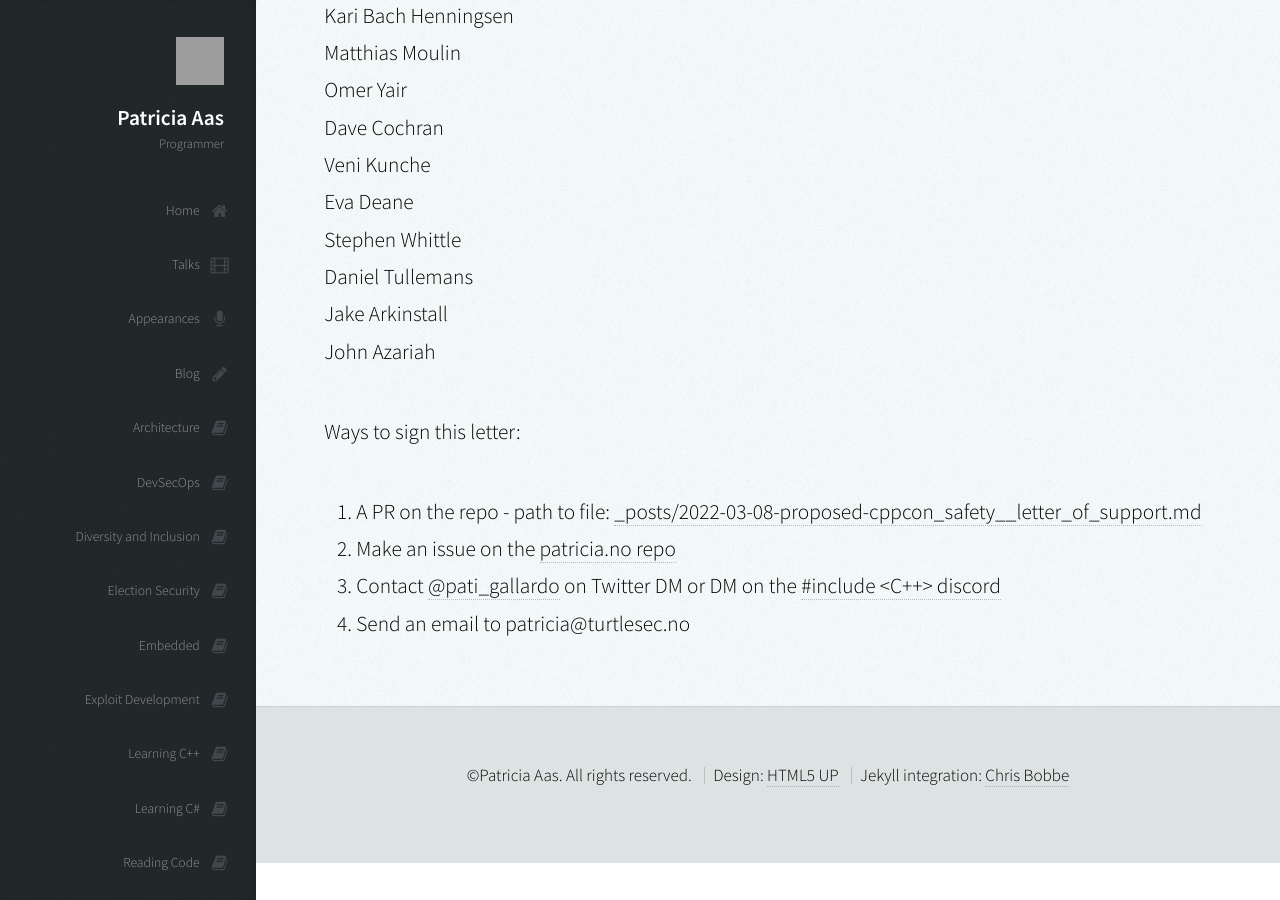
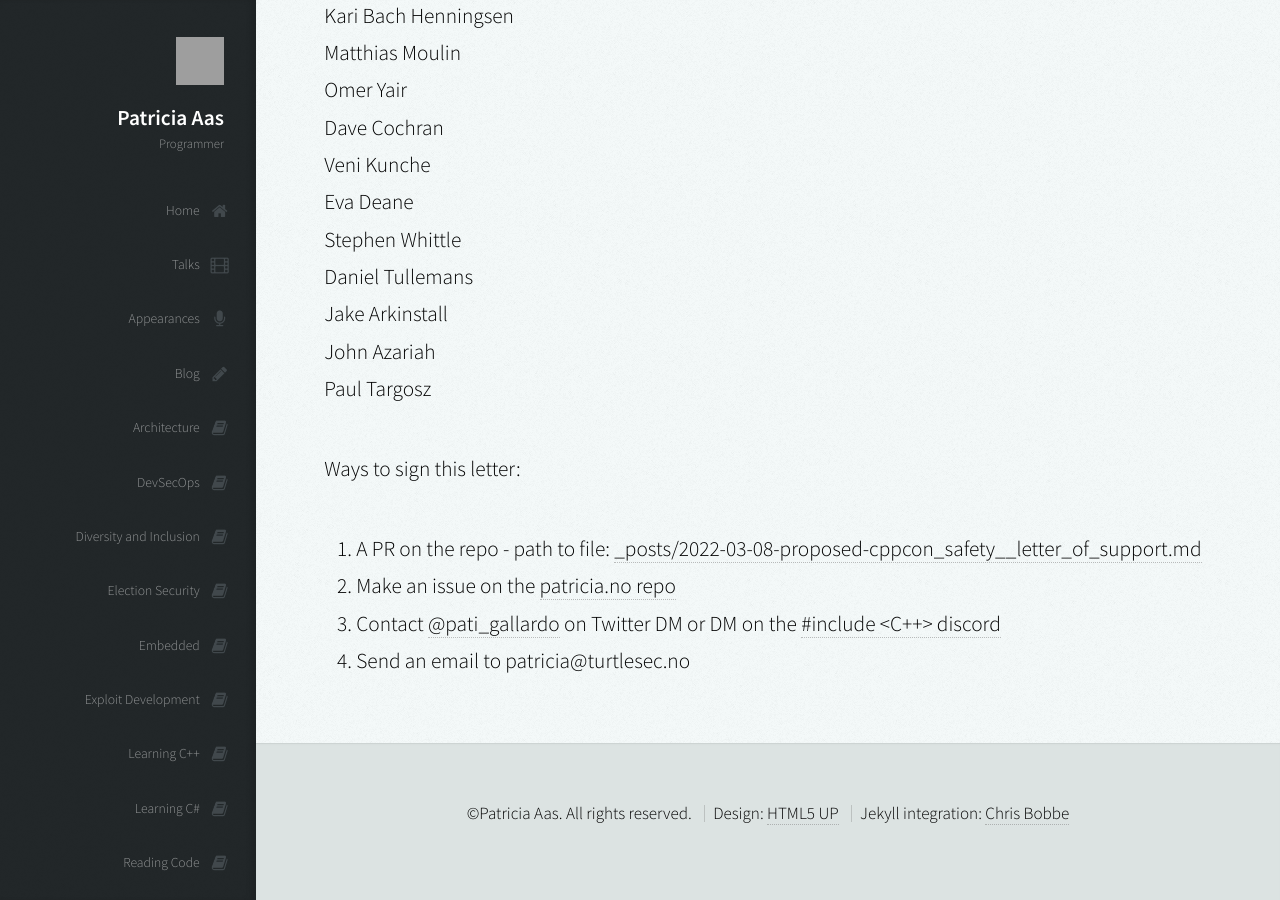
Before and after one commit to patricia-gallardo/patricia-gallardo.github.io, a Jekyll site: the page built from _posts/2022-03-08-proposed-cppcon_safety__letter_of_support.md, in a window 1280 px wide and 900 px high, scrolled down 6605 px. Built offline with Jekyll 4.4.1, drawn with Linux system fonts in a browser that asks for light colours; nearby versions of some CDN libraries; grey boxes are pictures that could not be loaded.

Commit message:
Update 2022-03-08-proposed-cppcon_safety__letter_of_support.md

```diff
--- a/_posts/2022-03-08-proposed-cppcon_safety__letter_of_support.md
+++ b/_posts/2022-03-08-proposed-cppcon_safety__letter_of_support.md
@@ -185,6 +185,7 @@ Stephen Whittle <br>
 Daniel Tullemans <br>
 Jake Arkinstall <br>
 John Azariah <br>
+Paul Targosz <br>
 
 
 Ways to sign this letter:
```
